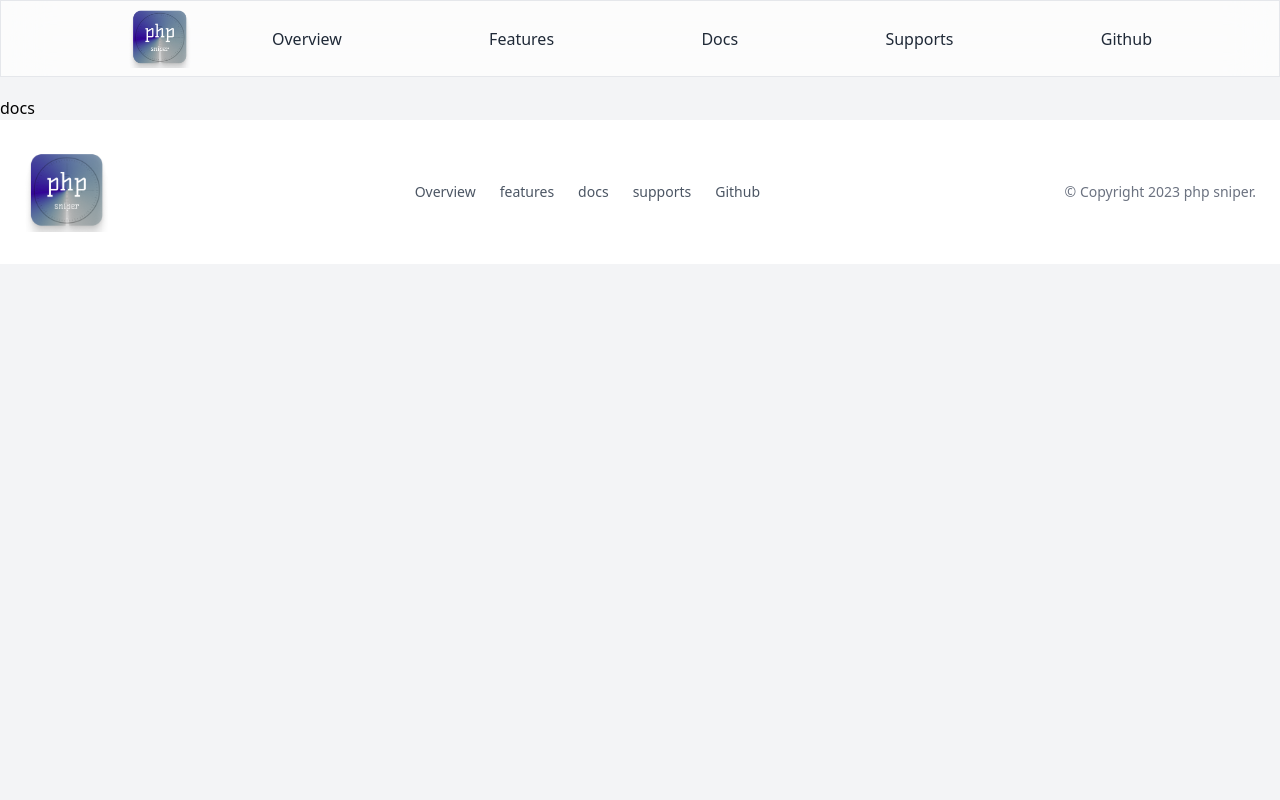
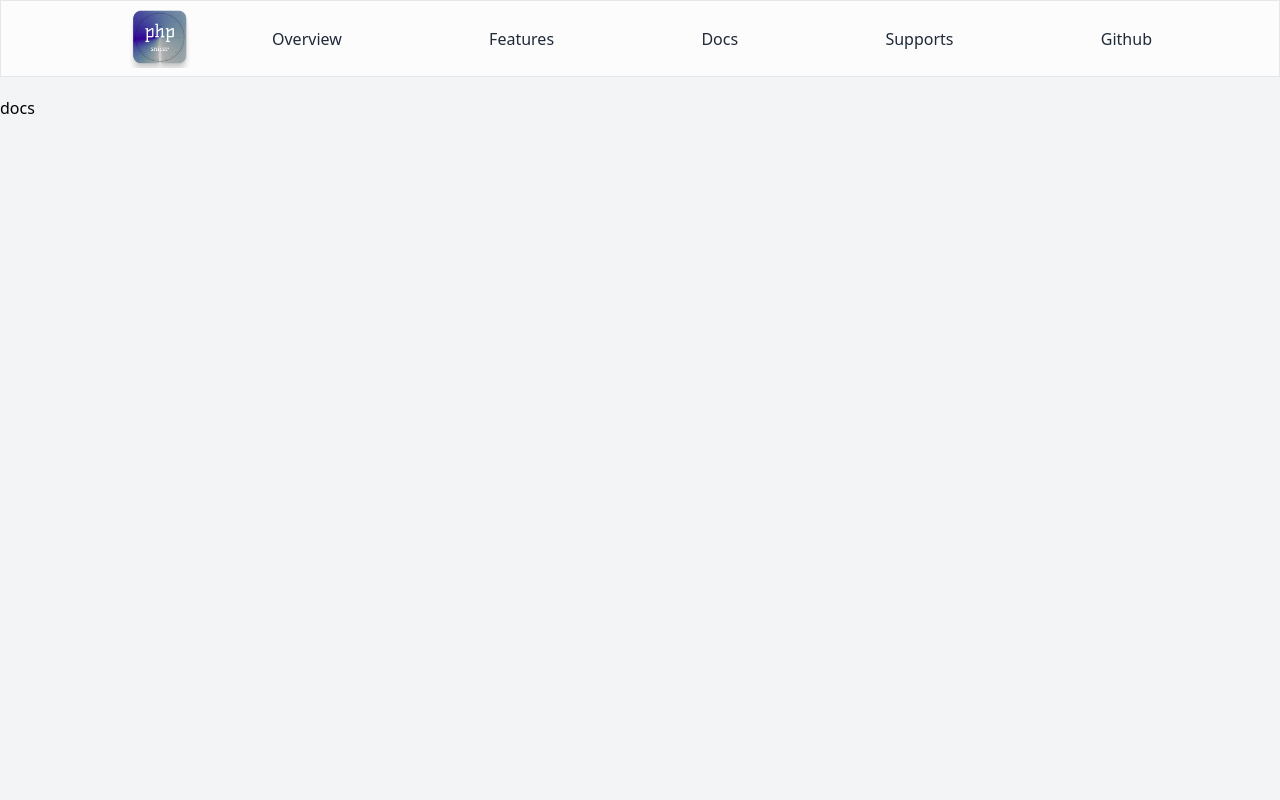
Before and after one commit to soorajlegend/web.phpSniper, a Next.js app: page /docs in a window 1280 px wide. Shown: the top 800 px of the page. Built offline with nearby package versions, Linux system fonts and the light colour scheme.

Commit message:
resolved deployment error

```diff
--- a/src/pages/docs.tsx
+++ b/src/pages/docs.tsx
@@ -2,7 +2,7 @@ import React from 'react'
 
 const docs = () => {
   return (
-    <div>docs</div>
+    <div className='min-h-screen'>docs</div>
   )
 }
 
--- a/src/pages/features.tsx
+++ b/src/pages/features.tsx
@@ -11,7 +11,7 @@ const features = () => {
                     <h1 className="text-2xl font-semibold text-gray-800 capitalize lg:text-3xl dark:text-white">explore our <br /> awesome <Link href="/docs" className="underline decoration-blue-500">features</Link></h1>
 
                     <p className="mt-4 text-gray-500 xl:mt-6 dark:text-gray-300">
-                        Are you a php developer? <br />  We guess you can't afford to miss this life changing library
+                        Are you a php developer? <br />  We guess you can&apos;t afford to miss this life changing library
                     </p>
                     <p className="mt-4 text-gray-500 xl:mt-6 dark:text-gray-300">
                         Are you not a php developer? <br /> We guess you you can just dive in to php development right after reading the following awesome features
```
